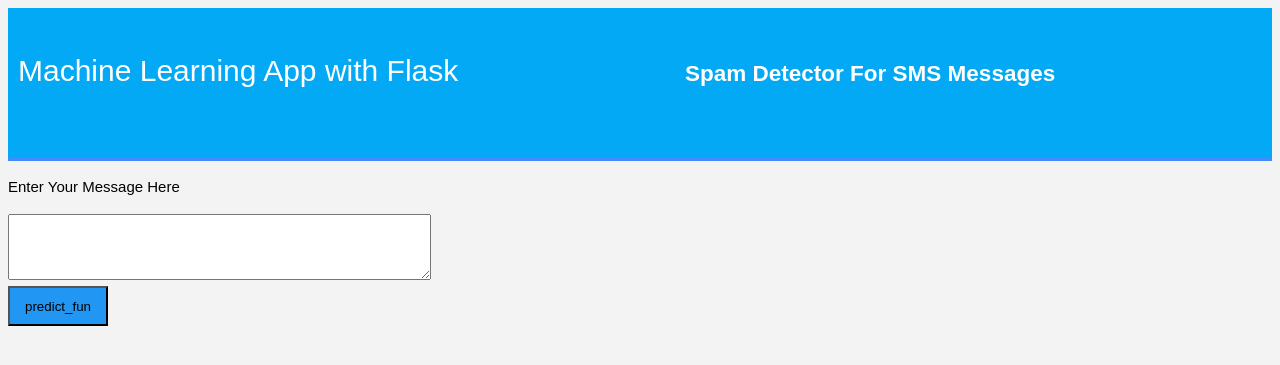
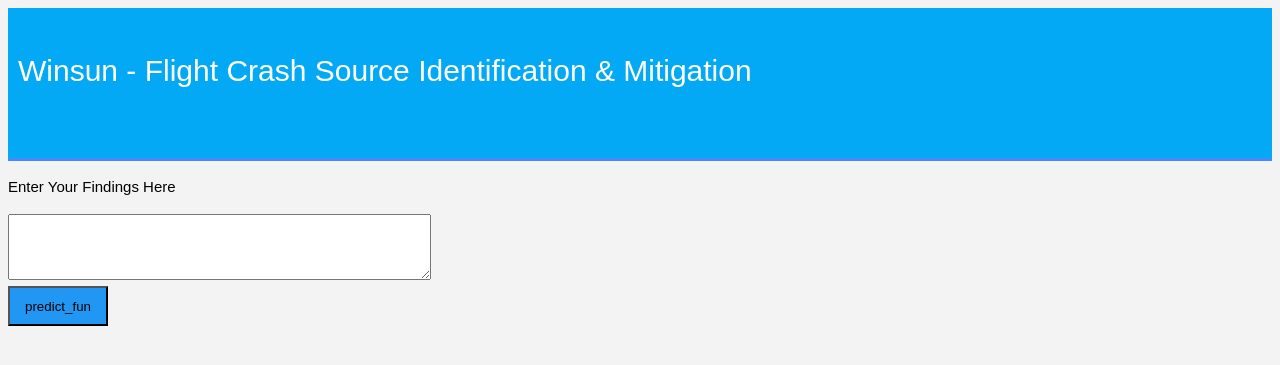
Before and after one commit to humerasharief/deploy_fra, a Flask app: page / in a window 1280 px wide. Shown: the top 365 px of the page. Run offline with Flask 2, Linux system fonts and the light colour scheme.

Commit message:
Update home.html

```diff
--- a/templates/home.html
+++ b/templates/home.html
@@ -10,9 +10,9 @@
 <header>
 	<div class="container">
 	<div id="brandname">
-			Machine Learning App with Flask
+		Winsun - Flight Crash Source Identification & Mitigation
 	</div>
-		<h2>Spam Detector For SMS Messages</h2>
+	<h2></h2>
 
 </div>
 </header>
@@ -20,7 +20,7 @@
 <div class="ml-container">
 
 	<form action="{{ url_for('predict_fun')}}" method="POST">
-		<p>Enter Your Message Here</p>
+	<p>Enter Your Findings Here</p>
 	<!-- <input type="text" name="comment"/> -->
 	<textarea name="message" rows="4" cols="50"></textarea>
 	<br/>
```
Lines whose indentation alone changed are shown as unchanged.
